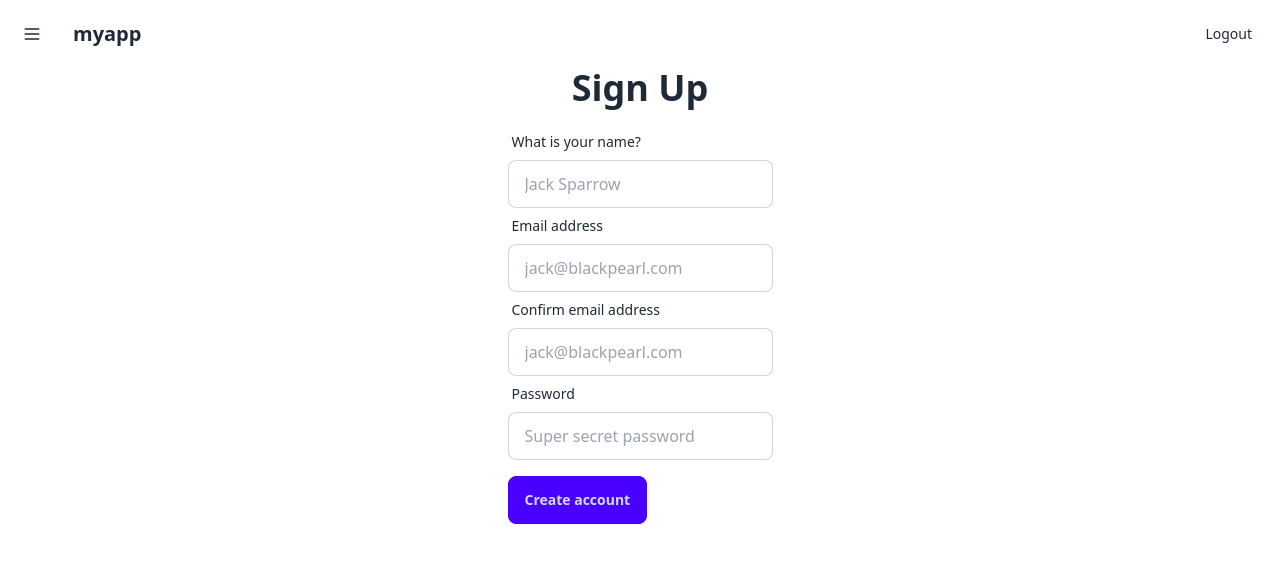
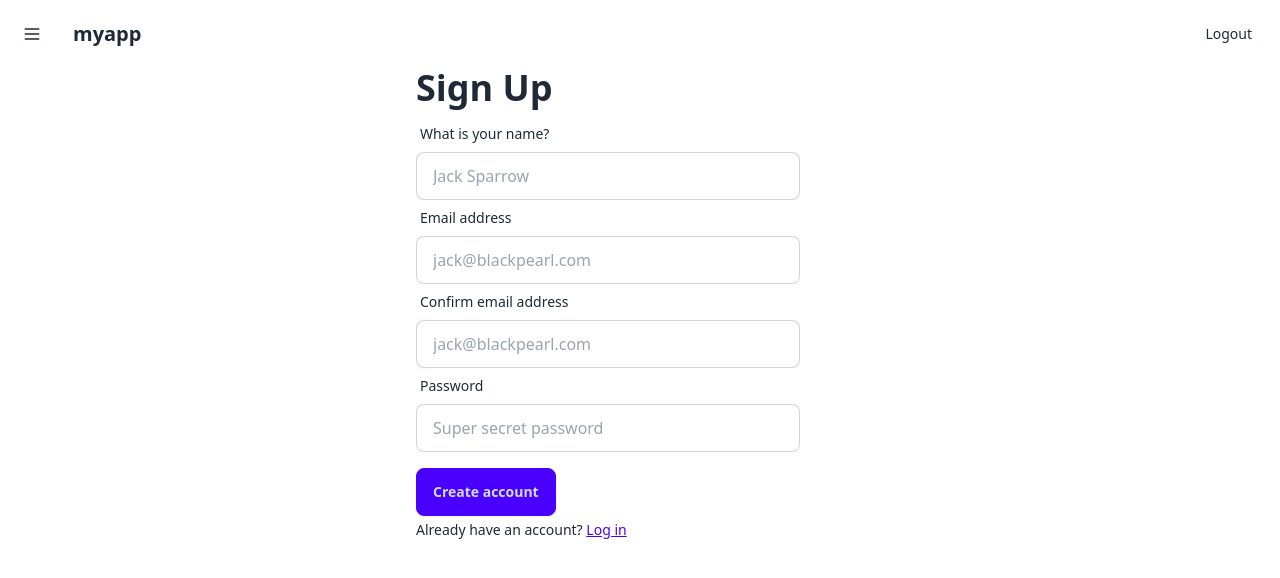
Before and after one commit to aktsbot/react-boilerplate, a React (Vite) app: page /signup in a window 1280 px wide. Shown: the top 578 px of the page. Built offline with nearby package versions, Linux system fonts and the light colour scheme.

Commit message:
form styling

```diff
--- a/src/pages/Signup.tsx
+++ b/src/pages/Signup.tsx
@@ -1,3 +1,4 @@
+import { Link } from "react-router";
 import PageTitle from "../components/page-title";
 
 export const SignupPage = () => {
@@ -6,50 +7,51 @@ export const SignupPage = () => {
       <PageTitle title="Sign Up" />
 
       <div className="flex flex-col h-full items-center justify-center">
+        <div className="w-full sm:max-w-md">
           <h1 className="text-4xl font-bold">Sign Up</h1>
 
-        <form className="mt-4">
-          <label className="form-control w-full max-w-xs">
+          <form className="mt-2">
+            <label className="form-control w-full max-w-sm">
               <div className="label">
                 <span className="label-text">What is your name?</span>
               </div>
               <input
                 type="text"
                 placeholder="Jack Sparrow"
-              className="input input-bordered w-full max-w-xs"
+                className="input input-bordered w-full max-w-sm"
               />
             </label>
 
-          <label className="form-control w-full max-w-xs">
+            <label className="form-control w-full max-w-sm">
               <div className="label">
                 <span className="label-text">Email address</span>
               </div>
               <input
                 type="email"
                 placeholder="jack@blackpearl.com"
-              className="input input-bordered w-full max-w-xs"
+                className="input input-bordered w-full max-w-sm"
               />
             </label>
 
-          <label className="form-control w-full max-w-xs">
+            <label className="form-control w-full max-w-sm">
               <div className="label">
                 <span className="label-text">Confirm email address</span>
               </div>
               <input
                 type="email"
                 placeholder="jack@blackpearl.com"
-              className="input input-bordered w-full max-w-xs"
+                className="input input-bordered w-full max-w-sm"
               />
             </label>
 
-          <label className="form-control w-full max-w-xs">
+            <label className="form-control w-full max-w-sm">
               <div className="label">
                 <span className="label-text">Password</span>
               </div>
               <input
                 type="password"
                 placeholder="Super secret password"
-              className="input input-bordered w-full max-w-xs"
+                className="input input-bordered w-full max-w-sm"
               />
             </label>
 
@@ -57,8 +59,15 @@ export const SignupPage = () => {
               <button className="btn btn-primary" type="submit">
                 Create account
               </button>
+              <p className="text-sm mt-1">
+                Already have an account?{" "}
+                <Link className="link link-primary" to="/login">
+                  Log in
+                </Link>
+              </p>
             </div>
           </form>
+        </div>
       </div>
     </>
   );
```
Lines whose indentation alone changed are shown as unchanged.
